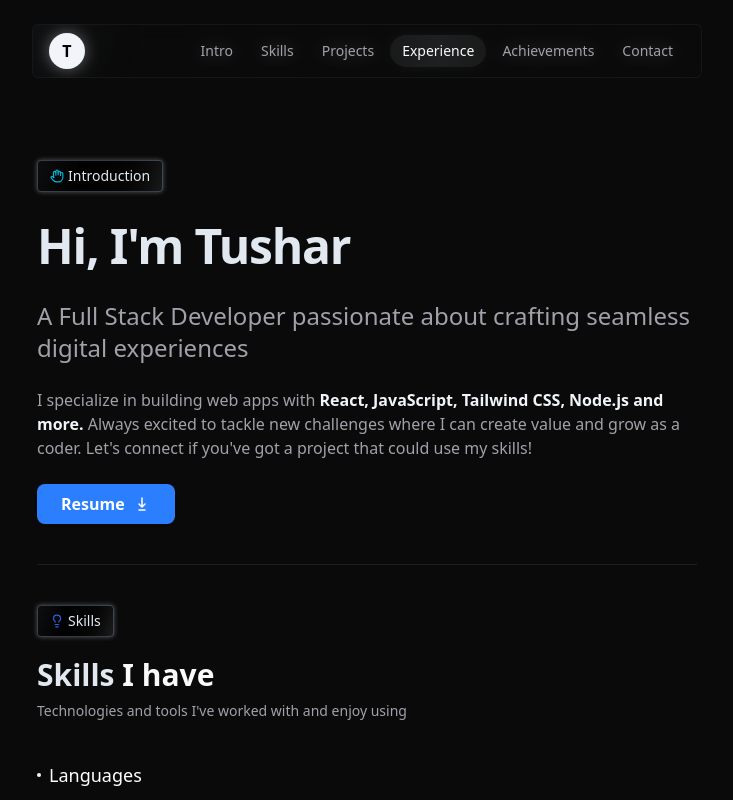
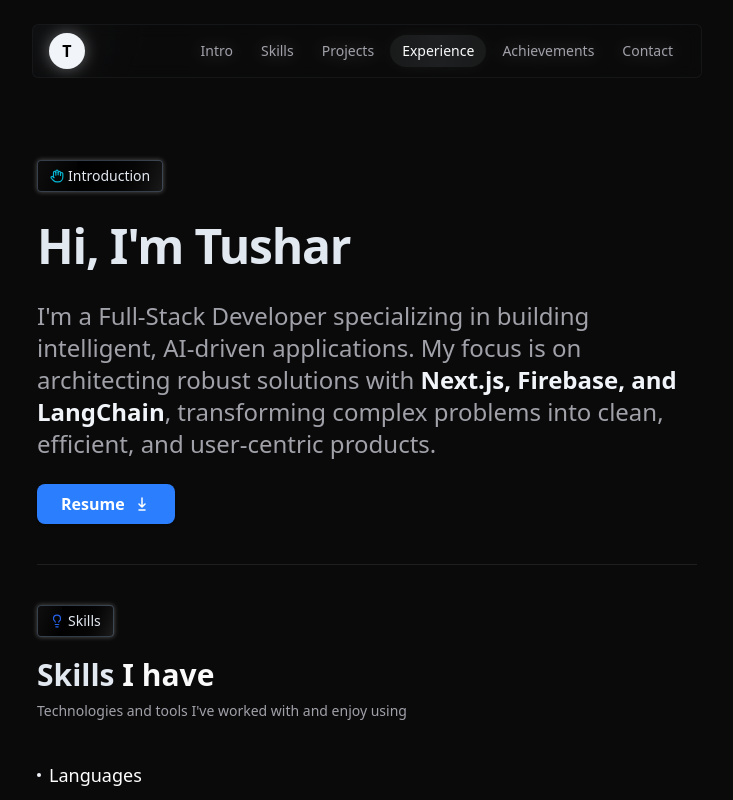
Before and after one commit to Tushar-exists/Portfolio, a Next.js app: page / in a window 1280 px wide. Shown: the top 800 px of the page, without its empty margins (273-1006 px from the left). Built offline with nearby package versions, Linux system fonts and the light colour scheme.

Commit message:
Update Intro-section.tsx

```diff
--- a/components/sections/Intro-section.tsx
+++ b/components/sections/Intro-section.tsx
@@ -20,20 +20,15 @@ export function IntroSection() {
             </span>
           </h1>
 
-          <p className="text-xl sm:text-2xl font-medium text-[#737373] dark:text-[#A1A1AA] max-w-2xl">
-            A Full Stack Developer passionate about crafting seamless digital
-            experiences
+          <p className="text-xl sm:text-2xl font-normal text-[#737373] dark:text-[#A1A1AA] max-w-2xl">
+            I&apos;m a Full-Stack Developer specializing in building intelligent, AI-driven applications.
+            My focus is on architecting robust solutions with{" "}
+            <span className="text-[#08090a] dark:text-slate-100 font-semibold">
+              Next.js, Firebase, and LangChain
+            </span>
+            , transforming complex problems into clean, efficient, and user-centric products.
           </p>
 
-          <p className="text-sm sm:text-base font-normal text-[#737373] dark:text-[#A1A1AA] max-w-2xl">
-            I specialize in building web apps with{" "}
-            <span className="text-[#08090a] dark:text-slate-100 font-semibold">
-               React, JavaScript, Tailwind CSS, Node.js and more.
-            </span>{" "}
-            Always excited to tackle new challenges where I can create value and
-            grow as a coder. Let&apos;s connect if you&apos;ve got a project
-            that could use my skills!
-          </p>
         </article>
         <div className="mt-4">
           <a
```
